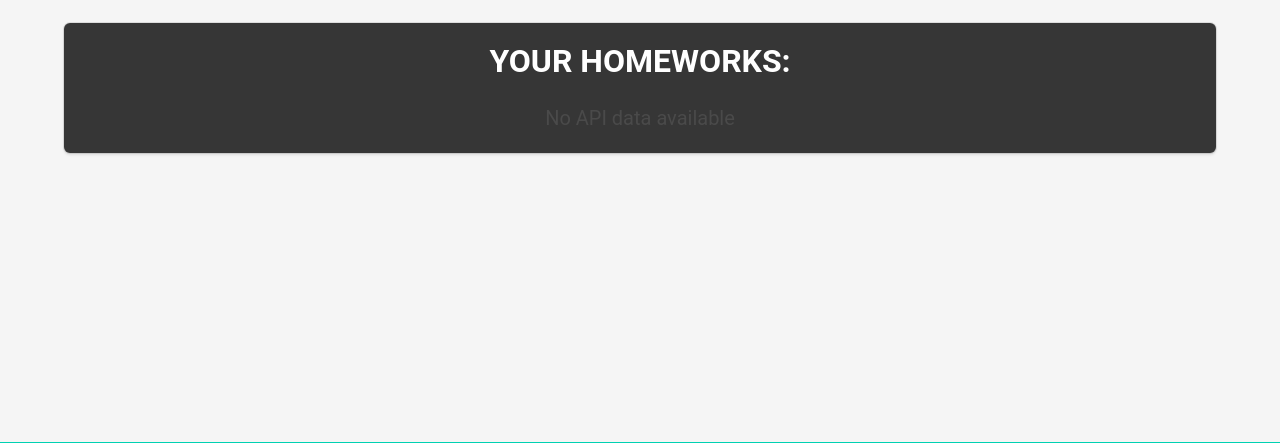
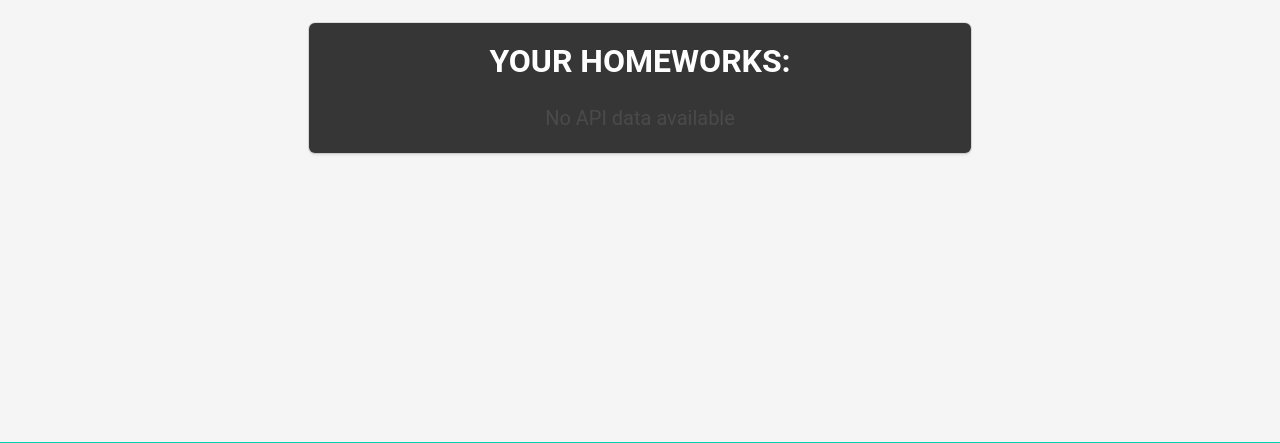
Before and after one commit to kitian4k/User_API_Authentication, a Python web app: template templates/profile.html in a window 1280 px wide. Shown: the part 358-801 px from the top of the page. Run offline with Jinja, Linux system fonts and the light colour scheme; the template is opened without the code that fills it, so the values that code supplies are empty.

Commit message:
adjusted the box

```diff
--- a/templates/profile.html
+++ b/templates/profile.html
@@ -5,13 +5,16 @@
 <h1 class="title has-text-centered has-text-dark">
   Welcome, {{ name }}!
 </h1>
+<div class="columns is-centered">
+  <div class="column is-7">
+    <div class="box has-background-dark has-text-centered is-size-5">
 
-  <div class="box has-background-dark has-text-centered is-size-5">
+
       <h2 class="title has-text-centered is-size-3 has-text-white">YOUR HOMEWORKS:</h2>
       <ul class="checkbox">
         {% if api_data %}
           {% for todo in api_data %}
-          <li class="has-text-white is-size-5">
+            <li class="has-text-white is-size-5 has-text-justified">
               <input type="checkbox" id="todo_{{ loop.index }}" {% if todo.completed %} checked {% endif %}>
               <label for="todo_{{ loop.index }}">{{ todo.title }}</label>
             </li>
@@ -20,6 +23,8 @@
           <li>No API data available</li>
         {% endif %}
       </ul>
+    </div>
+  </div>
 </div>
 
 <script>
```
Lines whose indentation alone changed are shown as unchanged.
